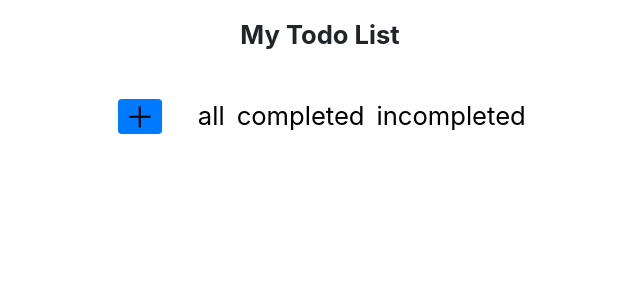
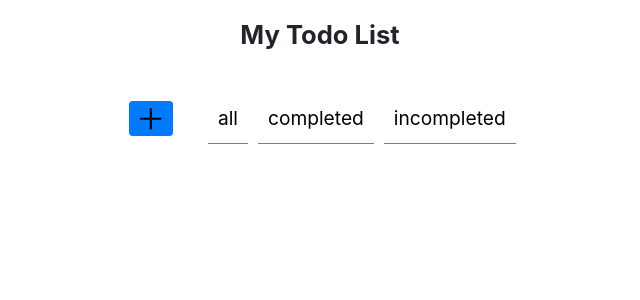
Before and after one commit to dilarakirn/todo-list, a React (Create React App) app: page / in a window 1280 px wide. Shown: the top 300 px of the page, without its empty margins (320-960 px from the left). Built offline with nearby package versions, Linux system fonts and the light colour scheme; no server answers.

Commit message:
Update filters ui

```diff
--- a/src/components/Filters/Filters.css
+++ b/src/components/Filters/Filters.css
@@ -2,5 +2,28 @@
     background:none;
     border:none;
     outline:none;
-    font-size: 2vw;
+    font-size: 1.5vw;
+    padding: 5px;
+    margin: 5px;
+
 }
+.FilterButton:focus {
+    border:none;
+    outline:none;
+}
+.FilterDiv {
+    display: flex;
+    flex-direction: row;
+}
+
+.FilterContainer {
+    margin: 5px;
+    align-items: center;
+    justify-content: center;
+}
+
+.Divider {
+    background-color: slategray;
+    height: 1px;
+
+}
--- a/src/components/Filters/Filters.js
+++ b/src/components/Filters/Filters.js
@@ -6,15 +6,22 @@ import './Filters.css';
 
 const Filters = (props) => {
   const filterItem = ({key, label}) => {
-    return <button
+    return (
+      <div className="FilterContainer">
+        <button
             key={key}
             className="FilterButton"
             onClick={() => {props.onSelectFilter(key)}}>
-            {label}</button>
+          {label}
+        </button>
+        <div className="Divider" />
+      </div>
+    );
+
   }
 
   return(
-    <div>
+    <div className="FilterDiv">
       {props.filters && props.filters.length ? props.filters.map((filter) => {
         return filterItem(filter)
       }) : null}
```
